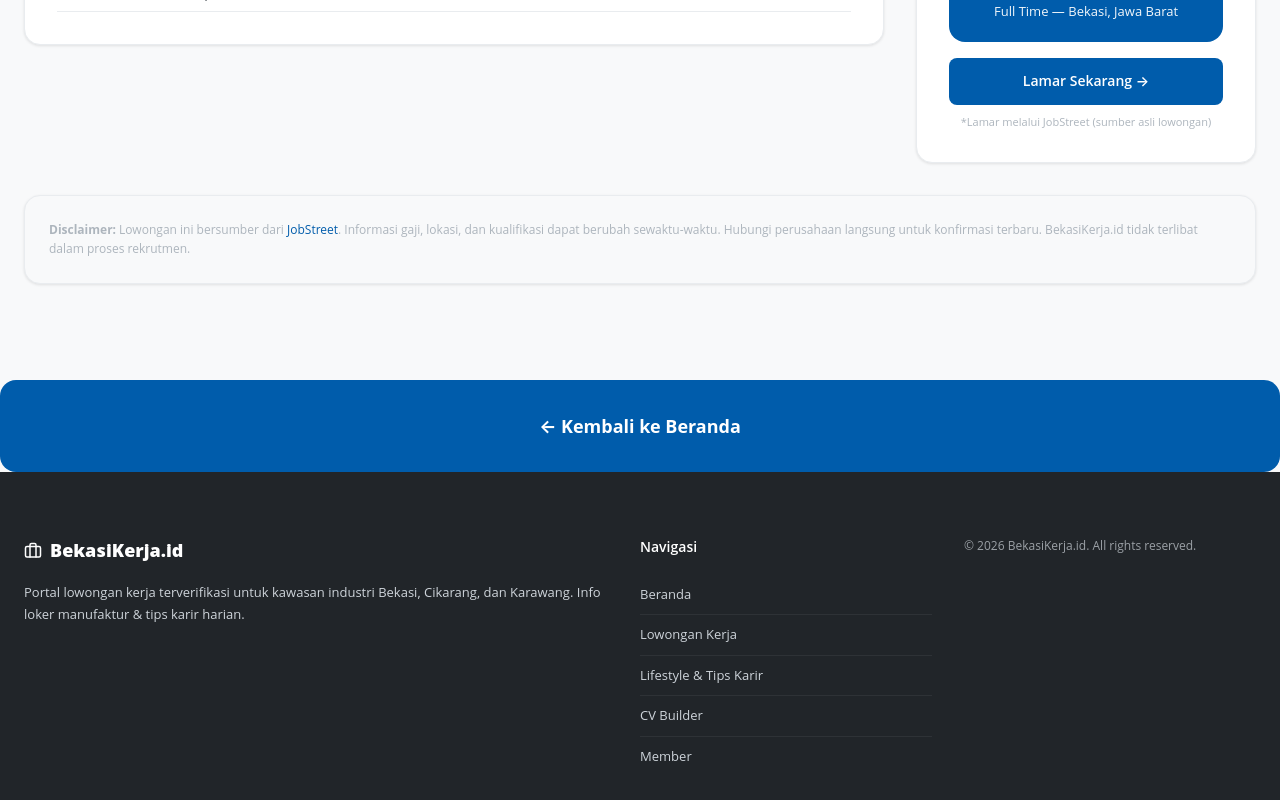
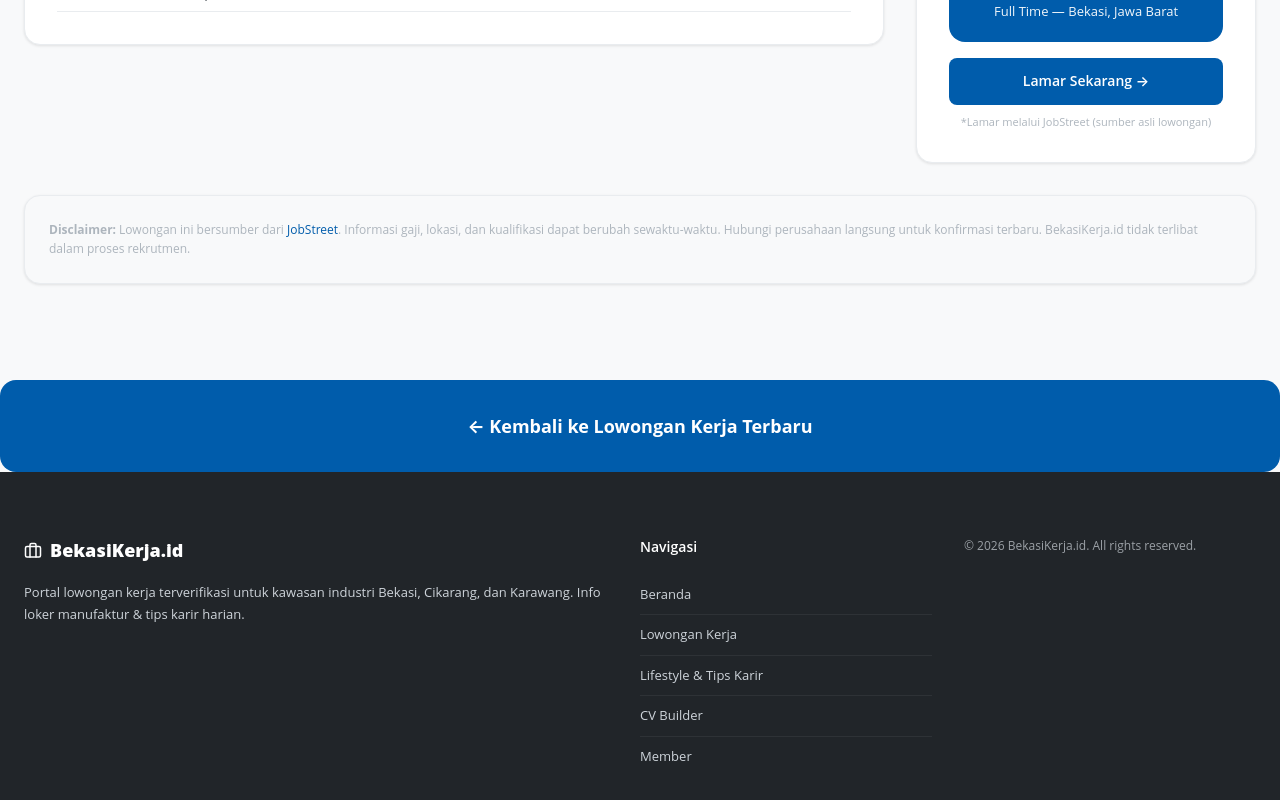
Before and after one commit to bekasikerjaofficial-ux/bekasikerja.id, a Next.js app: page /loker/sam-putra-inti-people-culture-head in a window 1280 px wide. Shown: the part 2124-2924 px from the top of the page. Built offline with nearby package versions, Linux system fonts and the light colour scheme; no server answers.

Commit message:
fix: update Sam Putra Inti loker back link to /lowongan
Changed 'Kembali ke Beranda' to 'Kembali ke Lowongan Kerja Terbaru'
so users go to the job listings page instead of homepage

```diff
--- a/app/loker/sam-putra-inti-people-culture-head/page.js
+++ b/app/loker/sam-putra-inti-people-culture-head/page.js
@@ -155,8 +155,8 @@ export default function JobDetail() {
         </div>
       </main>
       <div style={{ textAlign: 'center', padding: 'var(--sp-8) var(--sp-6)', background: 'var(--hl-blue)', color: '#fff', borderRadius: 'var(--r-xl)', marginTop: 'var(--sp-8)' }}>
-        <Link href="/" style={{ color: '#fff', textDecoration: 'none', fontWeight: 700, fontSize: 'var(--fs-lg)', display: 'inline-flex', alignItems: 'center', gap: 8 }}>
-          ← Kembali ke Beranda
+        <Link href="/lowongan" style={{ color: '#fff', textDecoration: 'none', fontWeight: 700, fontSize: 'var(--fs-lg)', display: 'inline-flex', alignItems: 'center', gap: 8 }}>
+          ← Kembali ke Lowongan Kerja Terbaru
         </Link>
       </div>
       <SiteFooter brand="BekasiKerja.id" />
```
